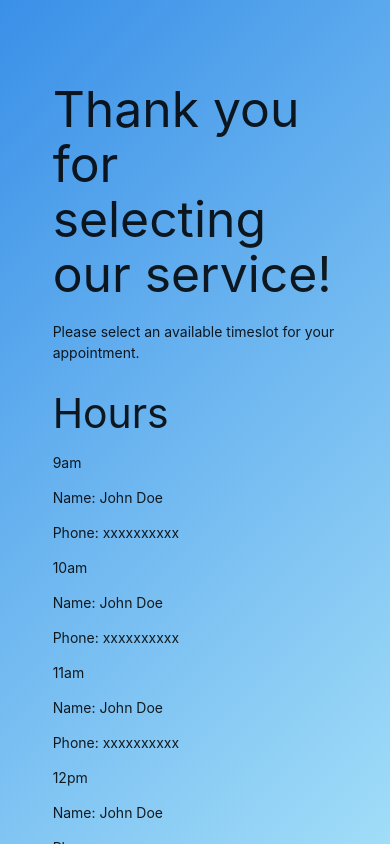
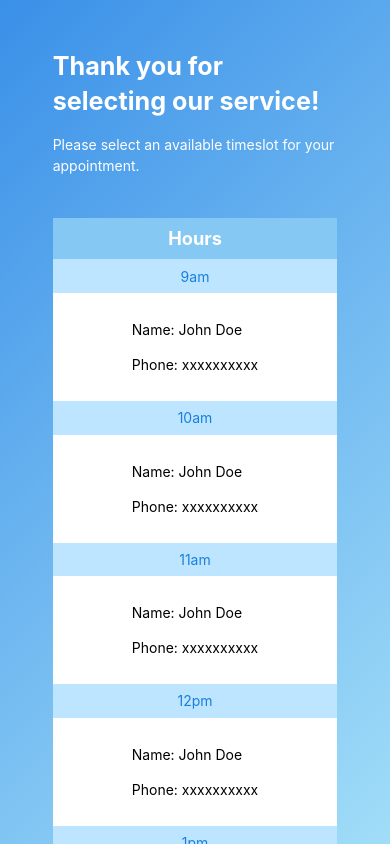
Before and after one commit to deluxateer/reservation-form, a React (Create React App) app: page / in a window 390 px wide. Shown: the top 844 px of the page. Built offline with nearby package versions, Linux system fonts and the light colour scheme.

Commit message:
adds static mobile css

```diff
--- a/public/index.html
+++ b/public/index.html
@@ -20,6 +20,17 @@
       <p>Please select an available timeslot for your appointment.</p>
     </header>
     <main>
+      <!-- Modal Content -->
+      <div id="editInfo" class="modal">
+        <div class="modal-content">
+          <h4>Modal Header</h4>
+          <p>A bunch of text</p>
+        </div>
+        <div class="modal-footer">
+          <a href="#!" class="modal-close waves-effect waves-green btn-flat">Agree</a>
+        </div>
+      </div>
+      <!-- Timeslots -->
       <div class="timeslot-base">
         <div class="timeslot-header">
           <h3>Hours</h3>
@@ -29,88 +40,127 @@
             <div class="slot-number">
               <p>9am</p>
             </div>
+            <a class="modal-trigger" href="#editInfo">
               <div class="slot-info">
+                <div>
                   <p>Name: John Doe</p>
                   <p>Phone: xxxxxxxxxx</p>
                 </div>
+              </div>
+            </a>
           </div>
           <div class="timeslot">
             <div class="slot-number">
               <p>10am</p>
             </div>
+            <a class="modal-trigger" href="#editInfo">
               <div class="slot-info">
+                <div>
                   <p>Name: John Doe</p>
                   <p>Phone: xxxxxxxxxx</p>
                 </div>
+              </div>
+            </a>
           </div>
           <div class="timeslot">
             <div class="slot-number">
               <p>11am</p>
             </div>
+            <a class="modal-trigger" href="#editInfo">
               <div class="slot-info">
+                <div>
                   <p>Name: John Doe</p>
                   <p>Phone: xxxxxxxxxx</p>
                 </div>
+              </div>
+            </a>
           </div>
           <div class="timeslot">
             <div class="slot-number">
               <p>12pm</p>
             </div>
+            <a class="modal-trigger" href="#editInfo">
               <div class="slot-info">
+                <div>
                   <p>Name: John Doe</p>
                   <p>Phone: xxxxxxxxxx</p>
                 </div>
+              </div>
+            </a>
           </div>
           <div class="timeslot">
             <div class="slot-number">
               <p>1pm</p>
             </div>
+            <a class="modal-trigger" href="#editInfo">
               <div class="slot-info">
+                <div>
                   <p>Name: John Doe</p>
                   <p>Phone: xxxxxxxxxx</p>
                 </div>
+              </div>
+            </a>
           </div>
           <div class="timeslot">
             <div class="slot-number">
               <p>2pm</p>
             </div>
+            <a class="modal-trigger" href="#editInfo">
               <div class="slot-info">
+                <div>
                   <p>Name: John Doe</p>
                   <p>Phone: xxxxxxxxxx</p>
                 </div>
+              </div>
+            </a>
           </div>
           <div class="timeslot">
             <div class="slot-number">
               <p>3pm</p>
             </div>
+            <a class="modal-trigger" href="#editInfo">
               <div class="slot-info">
+                <div>
                   <p>Name: John Doe</p>
                   <p>Phone: xxxxxxxxxx</p>
                 </div>
+              </div>
+            </a>
           </div>
           <div class="timeslot">
             <div class="slot-number">
               <p>4pm</p>
             </div>
+            <a class="modal-trigger" href="#editInfo">
               <div class="slot-info">
+                <div>
                   <p>Name: John Doe</p>
                   <p>Phone: xxxxxxxxxx</p>
                 </div>
+              </div>
+            </a>
           </div>
           <div class="timeslot">
             <div class="slot-number">
               <p>5pm</p>
             </div>
+            <a class="modal-trigger" href="#editInfo">
               <div class="slot-info">
+                <div>
                   <p>Name: John Doe</p>
                   <p>Phone: xxxxxxxxxx</p>
                 </div>
+              </div>
+            </a>
           </div>
         </div>
       </div>
     </main>
   </div>
   <script src="https://cdnjs.cloudflare.com/ajax/libs/materialize/1.0.0/js/materialize.min.js"></script>
+  <script>
+    M.AutoInit();
+  </script>
 </body>
 
 </html>
--- a/src/App.css
+++ b/src/App.css
@@ -1,6 +1,7 @@
 html, body {
   height: 100%;
   background: linear-gradient(135deg, #3a90e8, #a1ddf8) fixed;
+  color: #565B5C;
 }
 
 #temp {
@@ -9,3 +10,70 @@ html, body {
   margin: 0 auto;
   padding: 3.5rem 0;
 }
+
+header {
+  margin-bottom: 3rem;
+  color: #fff;
+}
+
+header h2 {
+  font-size: 1.8rem;
+  font-weight: bold;
+  line-height: 1.4;
+  margin: 0;
+}
+
+.timeslot-base {
+  background-color: #fff;
+}
+
+.timeslot-header {
+  background-color: #85C8F4;
+  display: flex;
+  align-items: center;
+  justify-content: center;
+  padding: .78rem;
+}
+
+.timeslot-base h3 {
+  font-size: 1.3rem;
+  font-weight: bold;
+  color: #fff;
+  margin: 0;
+}
+
+.timeslot {
+  display: grid;
+  grid-template-rows: 2.4rem auto;
+}
+
+.timeslot a {
+  color: #000;
+}
+
+.slot-number {
+  background-color: #BDE5FF;
+  display: flex;
+  align-items: center;
+  justify-content: center;
+}
+
+.slot-number p {
+  color: #1A7FDC;
+  margin: 0;
+}
+
+.slot-info {
+  display: flex;
+  flex-direction: column;
+  align-items: center;
+  justify-content: center;
+}
+
+.slot-info div {
+  padding: 12px 0;
+}
+
+.slot-info p + p {
+  margin-top: 0;
+}
```
Lines whose indentation alone changed are shown as unchanged.
